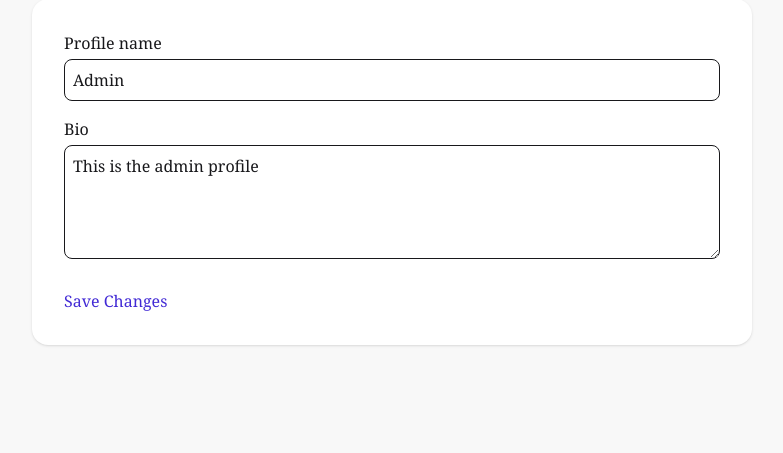
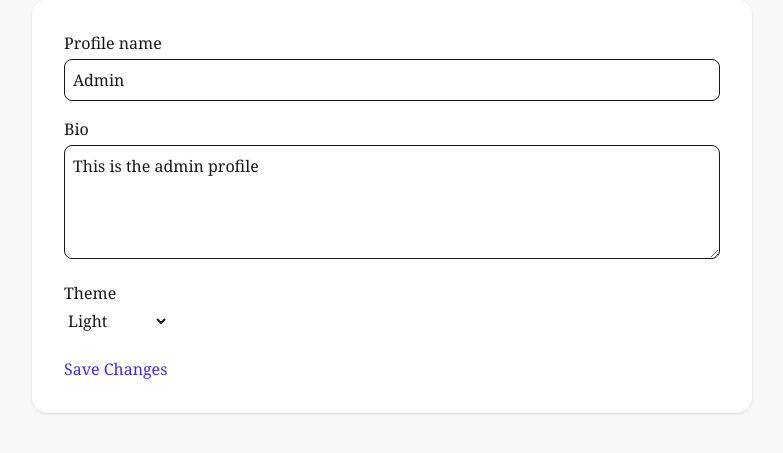
Before and after one commit to tylerboutwell/MiniPage, a Django app: page /profile/1/edit in a window 1280 px wide. Shown: the part 233-686 px from the top of the page, without its empty margins (248-1031 px from the left). Run offline with Django 5.2, Linux system fonts and the light colour scheme; a user stored in the database is signed in; data comes from the database, SQL or seed files in the repository; both versions use the stored data as it was after the commit; style sheets or scripts are compiled from the project's sources; some libraries are stand-ins or nearby versions.

Commit message:
add theme to profile model

```diff
--- a/core/templates/core/base.html
+++ b/core/templates/core/base.html
@@ -1,6 +1,6 @@
 {% load static tailwind_tags %}
 <!DOCTYPE html>
-<html lang="en">
+<html lang="en" {% block html_theme %}data-theme="light"{% endblock %}>
 <head>
     <title>Minipage</title>
     <meta charset="UTF-8">
@@ -11,9 +11,11 @@
 
 <body class="bg-base-200 text-base-content font-serif leading-normal tracking-normal min-h-screen">
 <header class="flex justify-end p-4">
+    {% block theme_toggle %}
     <button data-toggle-theme="light,dark" data-act-class="ACTIVECLASS" class="btn btn-sm">
         🌙 / ☀️
     </button>
+    {% endblock %}
 </header>
     <div class="container mx-auto px-6 py-10">
         {% block content %}
--- a/profiles/models.py
+++ b/profiles/models.py
@@ -5,6 +5,20 @@ class Profile(models.Model):
     user = models.OneToOneField(User, on_delete=models.CASCADE, related_name='profile')
     profile_name = models.CharField(max_length=100)
     bio = models.TextField()
+    theme = models.CharField(
+    max_length=50,
+    default="light",
+    choices=[
+        ("light", "Light"),
+        ("dark", "Dark"),
+        ("cupcake", "Cupcake"),
+        ("forest", "Forest"),
+        ("dracula", "Dracula"),
+        ("cyberpunk", "Cyberpunk"),
+        ("synthwave", "Synthwave"),
+        ("retro", "Retro"),
+    ],
+    )
 
 class Link(models.Model):
     profile = models.ForeignKey(Profile, on_delete=models.CASCADE, related_name='links')
--- a/theme/static_src/src/styles.css
+++ b/theme/static_src/src/styles.css
@@ -1,6 +1,6 @@
 @import "tailwindcss";
 @plugin "daisyui" {
-   themes: light --default, dark --prefersdark;
+   themes: light --default, dark --prefersdark, cupcake, forest, dracula, cyberpunk, synthwave, retro;
  }
 
 /**
```
Also changed, not shown: core/templates/core/minipage.html (+7 -0 lines), db.sqlite3, profiles/migrations/0002_profile_theme.py (added).
